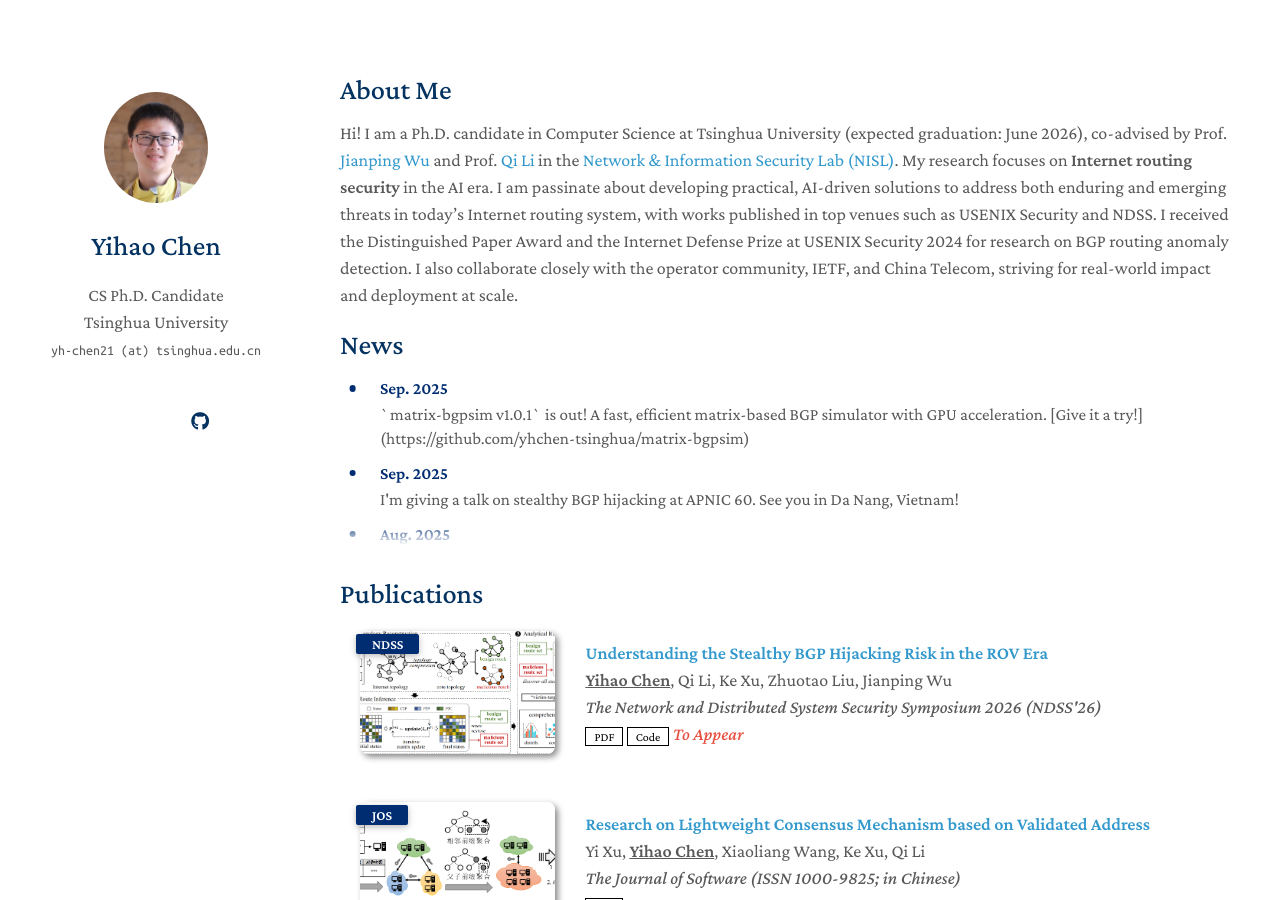
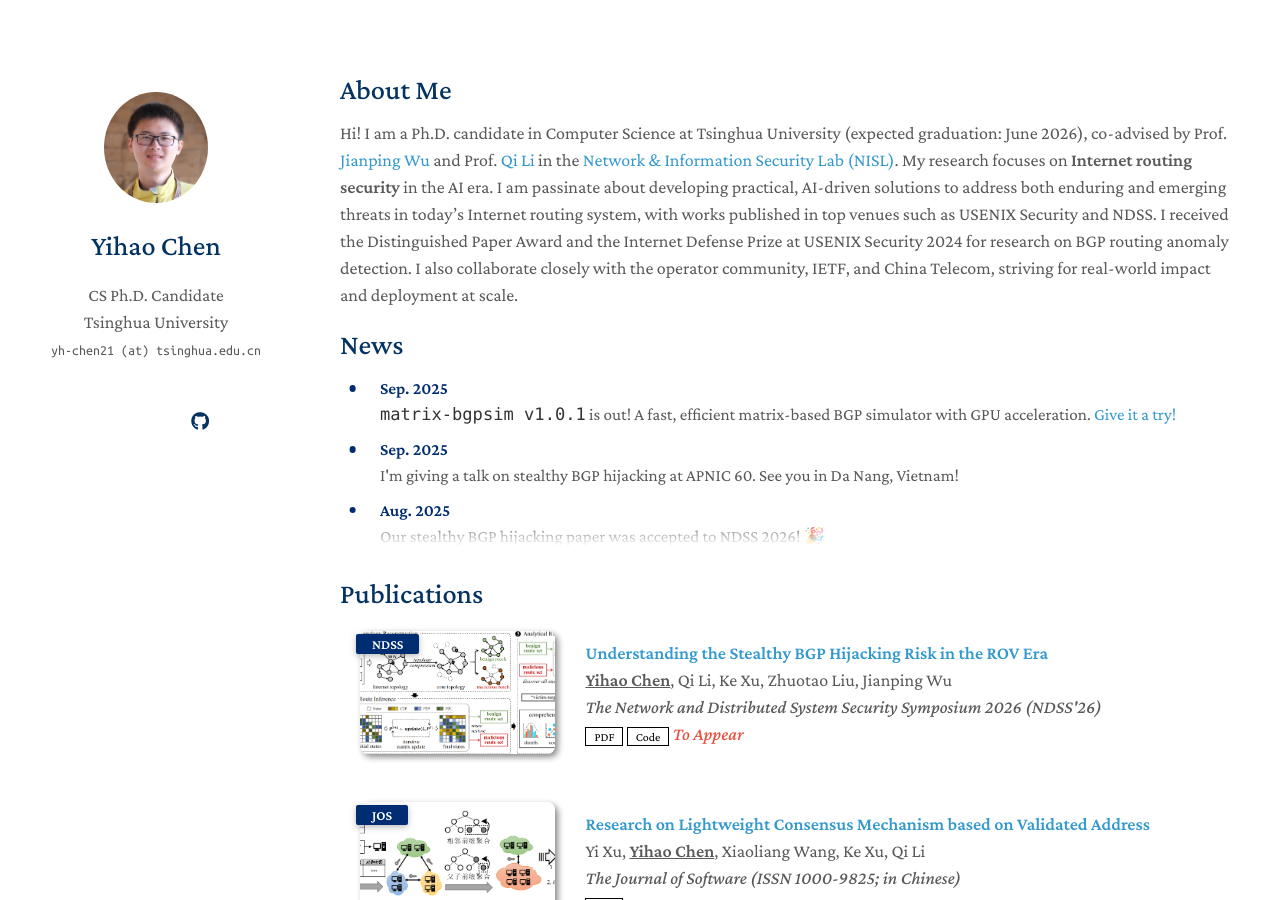
Before and after one commit to PorcupineAndrew/homepage, a Jekyll site: the page built from index.md, in a window 1280 px wide and 900 px high. Built offline with Jekyll 4.4.1, drawn with Linux system fonts in a browser that asks for light colours; a style sheet for code colours, icons or effects is not loaded; our own code applies the rules of GitHub Pages for plain Markdown files.

Commit message:
refactor

```diff
--- a/_data/news.yml
+++ b/_data/news.yml
@@ -1,7 +1,7 @@
 main:
 
   - date: Sep. 2025
-    content: "`matrix-bgpsim v1.0.1` is out! A fast, efficient matrix-based BGP simulator with GPU acceleration. [Give it a try!](https://github.com/yhchen-tsinghua/matrix-bgpsim)"
+    content: '<code>matrix-bgpsim v1.0.1</code> is out! A fast, efficient matrix-based BGP simulator with GPU acceleration. <a href="https://github.com/yhchen-tsinghua/matrix-bgpsim">Give it a try!</a>'
 
   - date: Sep. 2025
     content: I'm giving a talk on stealthy BGP hijacking at APNIC 60. See you in Da Nang, Vietnam!
```
